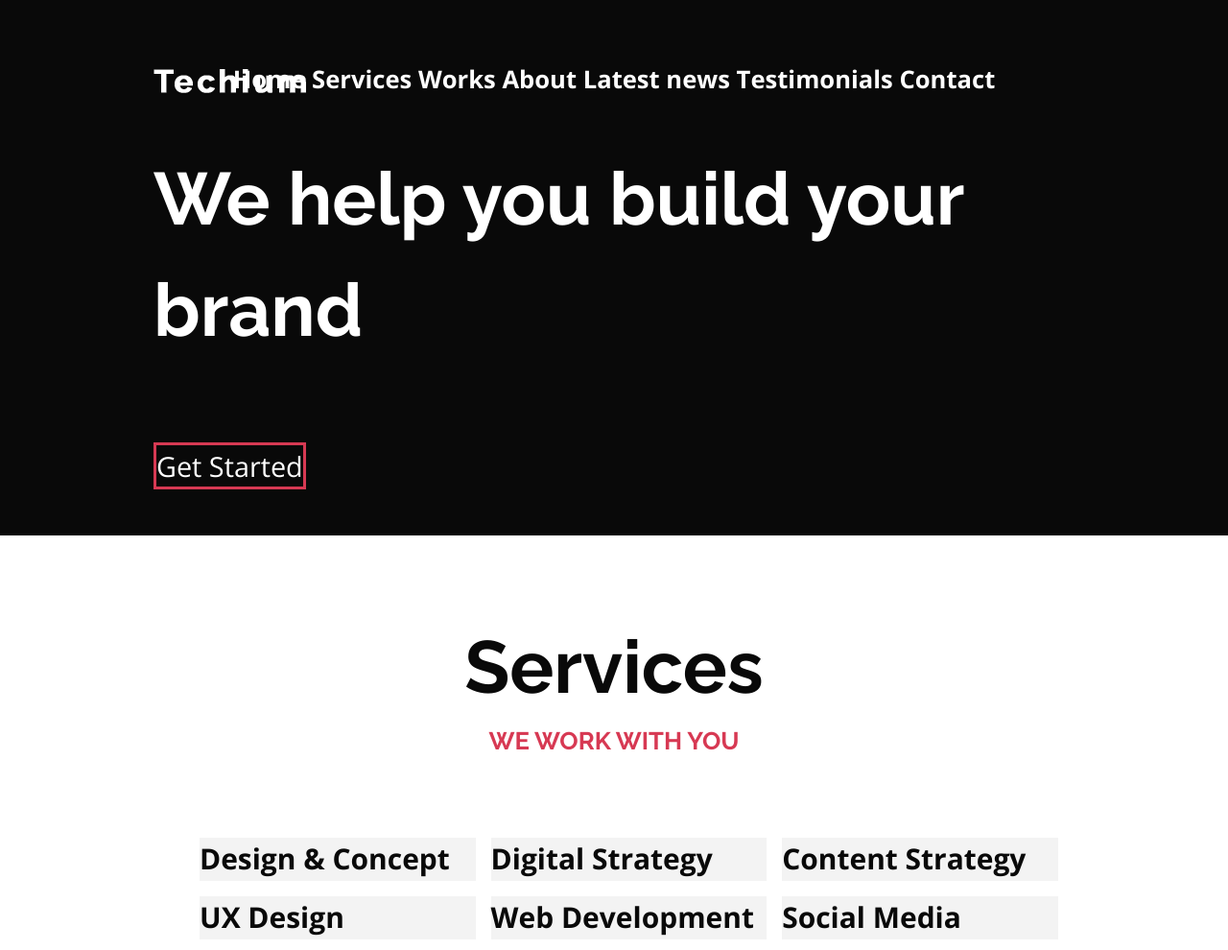
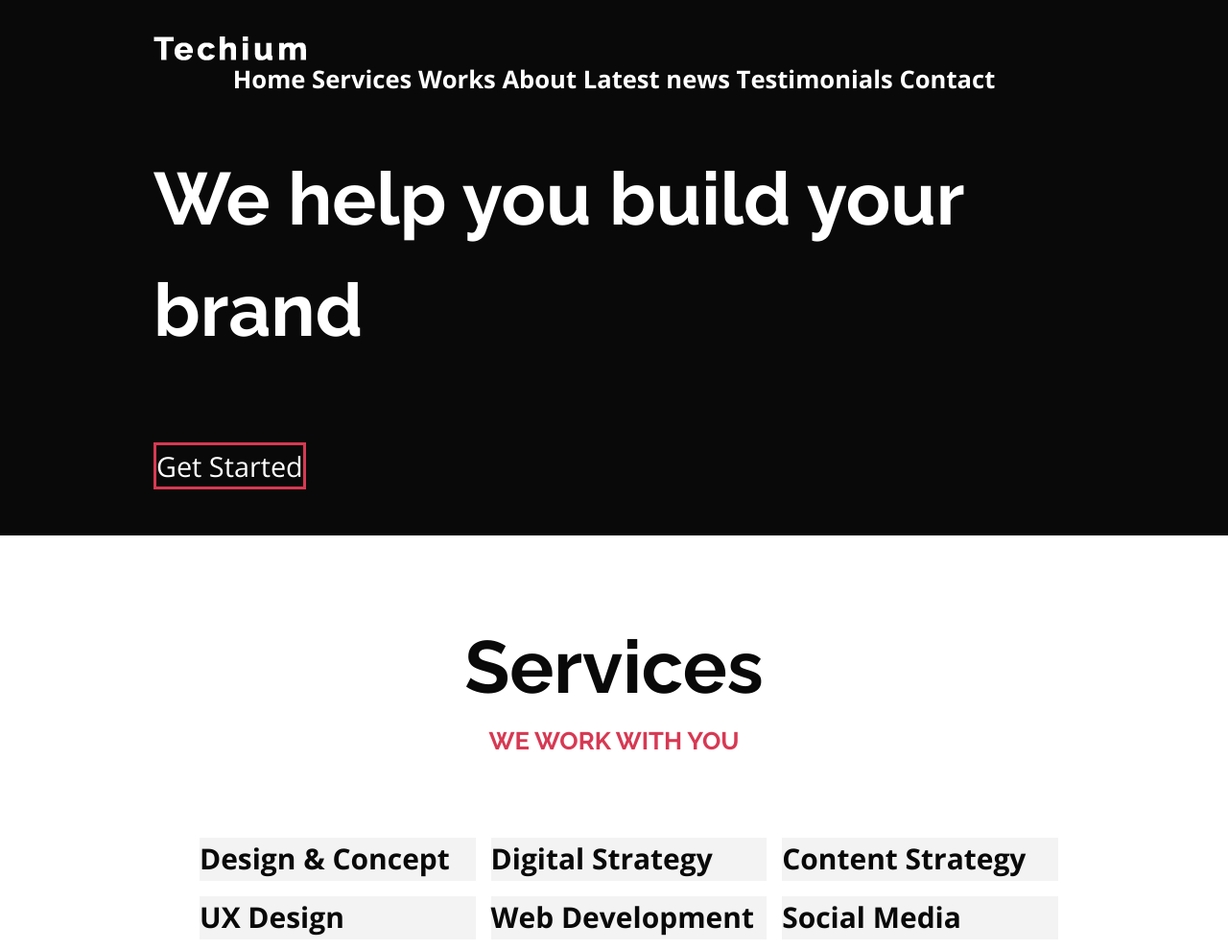
Before and after one commit to abrhamadddis/0x02-CSS_advanced, a plain HTML site: page index.html in a window 1280 px wide. Shown: the top 990 px of the page at 96% size. Drawn offline with nearby package versions, Linux system fonts and the light colour scheme.

Commit message:
fixing the header and meanu navigation bar

```diff
--- a/style.css
+++ b/style.css
@@ -277,6 +277,8 @@ hr {
 .header-logo a{
     display: var(--header-logo-link-display);
     position: var(--header-logo-link-postion);
+    bottom: var(--header-logo-link-top);
+    left: var(--header-logo-link-left);
 }
 .footer-copyright{
     margin: 0, 0;
```
